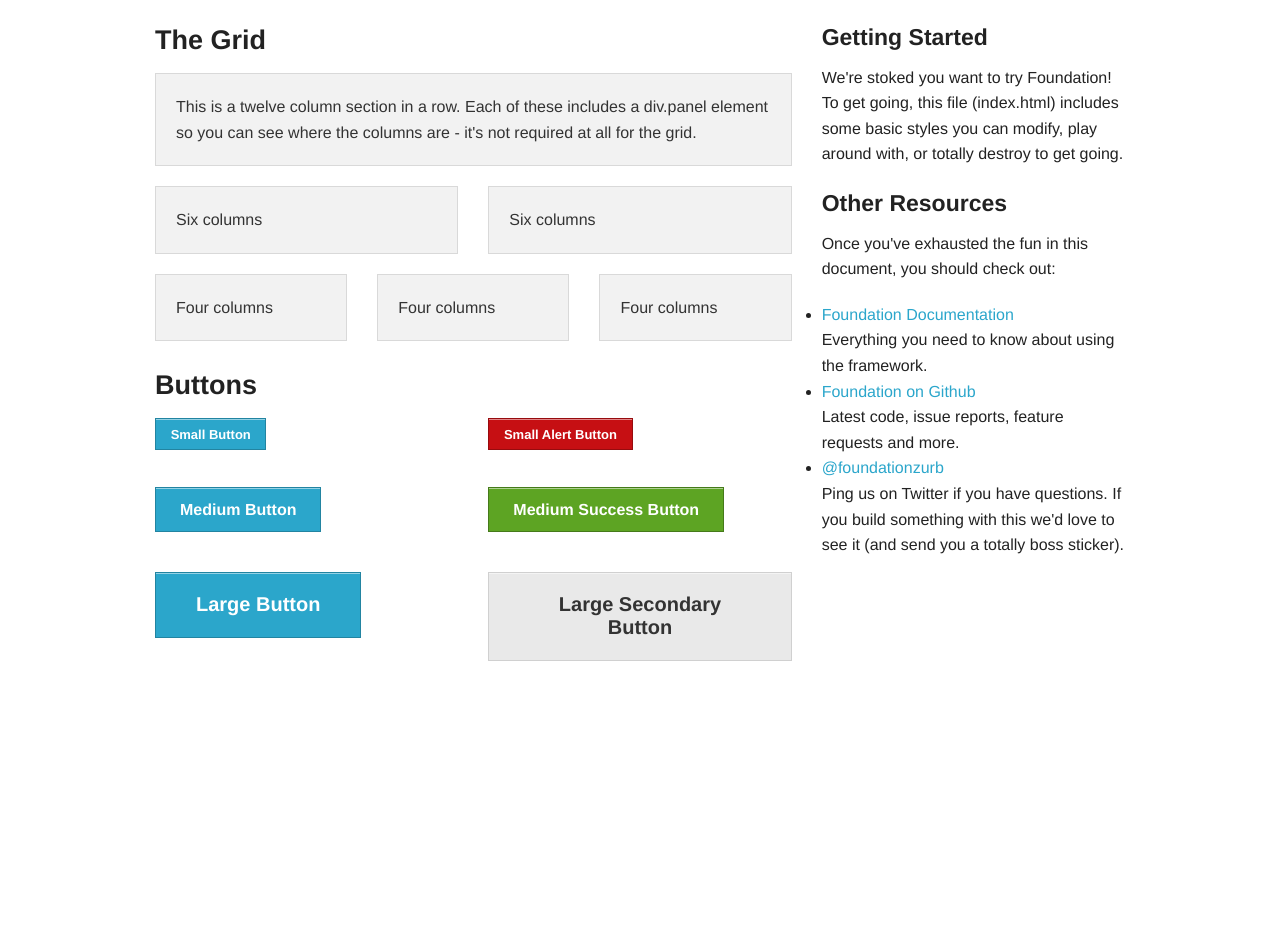
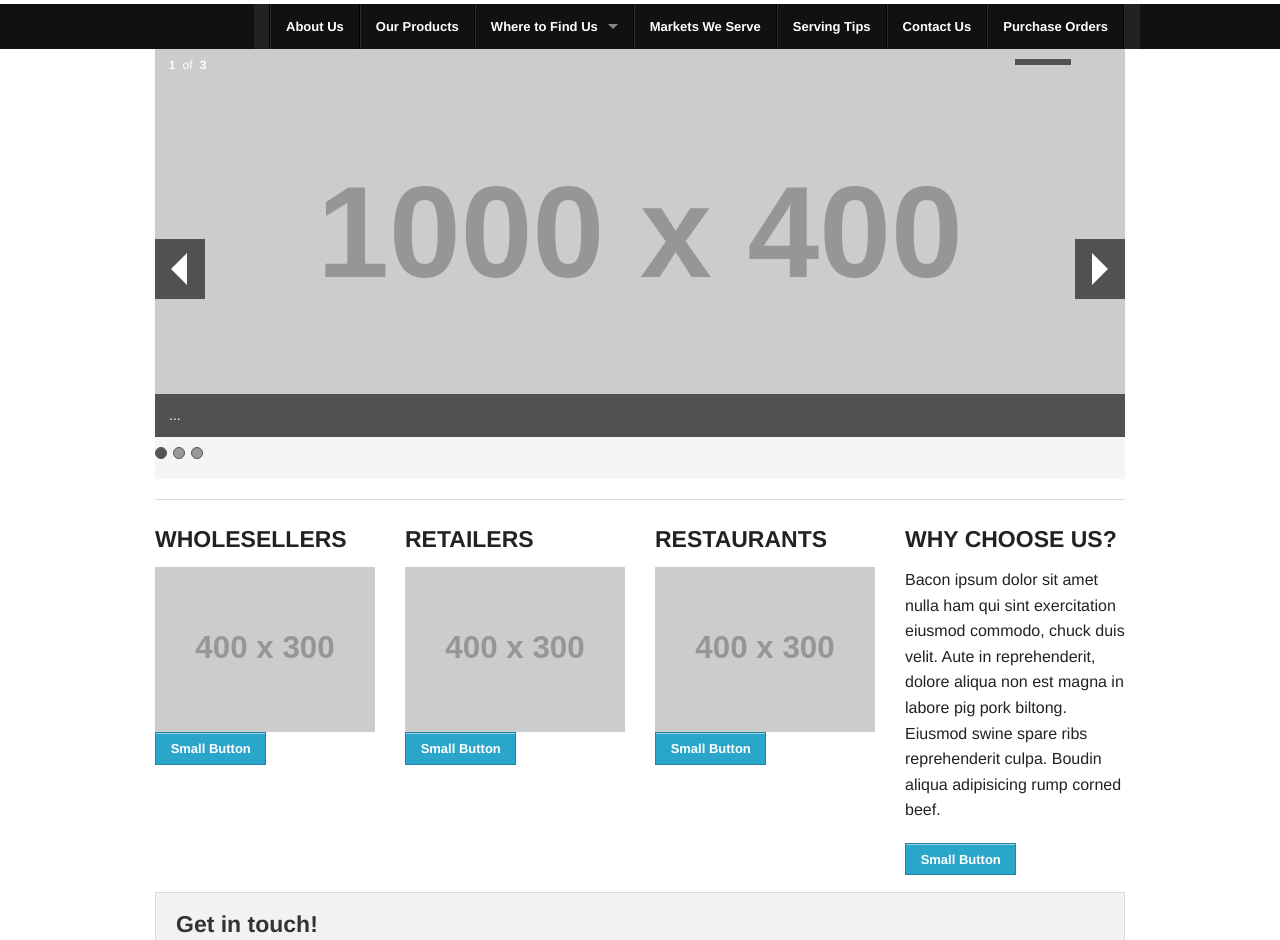
Before and after one commit to pibemillo/FS, a plain HTML site: page index.html in a window 1280 px wide. Shown: the part 127-1067 px from the top of the page. Before the commit the page ends 833 px from the top, so only its background shows below. Drawn offline with Linux system fonts and the light colour scheme; placeholder pictures from the web are drawn by us.

Commit message:
Homepage Layout Start

```diff
--- a/index.html
+++ b/index.html
@@ -16,85 +16,175 @@
 </head>
 <body>
 
+	<!-- Logo -->
 	<div class="row">
     	<div class="large-12 columns">
-			<h2>Welcome to Foundation</h2>
-			<p>This is version 4.3.2.</p>
+      		<h1><img src="http://placehold.it/400x100&text=Logo"></h1>
+    	</div>
+	</div>
+	<!-- End Logo -->
+
+	<!-- Nav -->
+	<div class="contain-to-grid">
+	    <nav class="top-bar">
+		  <ul class="title-area">
+		    <!-- Title Area -->
+		    <li class="name">
+		    </li>
+		    <!-- Remove the class "menu-icon" to get rid of menu icon. Take out "Menu" to just have icon alone -->
+		    <li class="toggle-topbar menu-icon"><a href="#"><span>Menu</span></a></li>
+		  </ul>
+
+		  <section class="top-bar-section">
+		    <!-- Left Nav Section -->
+		    <ul class="right large-12 columns">
+		      <li class="divider"></li>
+		      <li><a href="#">About Us</a></li>
+		      <li class="divider"></li>
+		      <li><a href="#">Our Products</a></li>
+		      <li class="divider"></li>
+		      <li class="has-dropdown"><a href="#">Where to Find Us</a>
+
+		        <ul class="dropdown">
+		          <li class="has-dropdown"><a href="#">Dropdown Level 1a</a>
+
+		            <ul class="dropdown">
+		              <li><label>Dropdown Level 2 Label</label></li>
+		              <li><a href="#">Dropdown Level 2a</a></li>
+		              <li><a href="#">Dropdown Level 2b</a></li>
+		              <li class="has-dropdown"><a href="#">Dropdown Level 2c</a>
+
+		                <ul class="dropdown">
+		                  <li><label>Dropdown Level 3 Label</label></li>
+		                  <li><a href="#">Dropdown Level 3a</a></li>
+		                  <li><a href="#">Dropdown Level 3b</a></li>
+		                  <li class="divider"></li>
+		                  <li><a href="#">Dropdown Level 3c</a></li>
+		                </ul>
+		              </li>
+		              <li><a href="#">Dropdown Level 2d</a></li>
+		              <li><a href="#">Dropdown Level 2e</a></li>
+		              <li><a href="#">Dropdown Level 2f</a></li>
+		            </ul>
+		          </li>
+		          <li><a href="#">Dropdown Level 1b</a></li>
+		          <li><a href="#">Dropdown Level 1c</a></li>
+		          <li class="divider"></li>
+		          <li><a href="#">Dropdown Level 1d</a></li>
+		          <li><a href="#">Dropdown Level 1e</a></li>
+		          <li><a href="#">Dropdown Level 1f</a></li>
+		          <li class="divider"></li>
+		          <li><a href="#">See all &rarr;</a></li>
+		        </ul>
+		      </li>
+		      <li class="divider"></li>
+		      <li><a href="#">Markets We Serve</a>
+		      <li class="divider"></li>
+		      <li><a href="#">Serving Tips</a>
+		      <li class="divider"></li>
+		      <li><a href="#">Contact Us</a>
+		      <li class="divider"></li>
+		      <li><a href="#">Purchase Orders</a>
+		      <li class="divider"></li>
+		    </ul>
+		  </section>
+	    </nav>
+	</div>
+<!-- End Nav -->
+
+<!-- Orbit Slider -->
+  <div class="row">
+    <div class="large-12 columns">
+	    <div id="slider">
+	    	<ul data-orbit>
+			  <li>
+			    <img src="http://placehold.it/1000x400&text=[ img 1 ]" />
+			    <div class="orbit-caption">...</div>
+			  </li>
+			  <li>
+			    <img src="http://placehold.it/1000x400&text=[ img 1 ]" />
+			    <div class="orbit-caption">...</div>
+			  </li>
+			  <li>
+			    <img src="http://placehold.it/1000x400&text=[ img 1 ]" />
+			    <div class="orbit-caption">...</div>
+			  </li>
+			</ul>
+	    </div>
     <hr />
     </div>
   </div>
+  <!-- End Orbit Slider -->
+
+<!-- Four-up Content Blocks -->
 
 	<div class="row">
-		<div class="large-8 columns">
-			<h3>The Grid</h3>
+		<div class="large-3 columns">
+      <h4>WHOLESELLERS</h4>
+      <img src="http://placehold.it/400x300&text=[img]" />
+      <p><a href="#" class="small button">Small Button</a></p>
+    </div>
 
-			<!-- Grid Example -->
+    <div class="large-3 columns">
+      <h4>RETAILERS</h4>
+      <img src="http://placehold.it/400x300&text=[img]" />
+      <p><a href="#" class="small button">Small Button</a></p>
+    </div>
+
+    <div class="large-3 columns">
+      <h4>RESTAURANTS</h4>
+      <img src="http://placehold.it/400x300&text=[img]" />
+      <p><a href="#" class="small button">Small Button</a></p>
+    </div>
+
+    <div class="large-3 columns">
+      <h4>WHY CHOOSE US?</h4>
+      <p>Bacon ipsum dolor sit amet nulla ham qui sint exercitation eiusmod commodo, chuck duis velit. Aute in reprehenderit, dolore aliqua non est magna in labore pig pork biltong. Eiusmod swine spare ribs reprehenderit culpa. Boudin aliqua adipisicing rump corned beef.</p>
+      <a href="#" class="small button">Small Button</a>
+    </div>
+
+    </div>
+
+<!-- Call to Action Panel -->
 <div class="row">
     <div class="large-12 columns">
+
       <div class="panel">
-						<p>This is a twelve column section in a row. Each of these includes a div.panel element so you can see where the columns are - it's not required at all for the grid.</p>
+        <h4>Get in touch!</h4>
+
+        <div class="row">
+          <div class="large-9 columns">
+            <p>We'd love to hear from you, you attractive person you.</p>
           </div>
-				</div>
-			</div>
-			<div class="row">
-				<div class="large-6 columns">
-					<div class="panel">
-						<p>Six columns</p>
-					</div>
-				</div>
-				<div class="large-6 columns">
-					<div class="panel">
-						<p>Six columns</p>
-					</div>
-				</div>
-			</div>
-			<div class="row">
-				<div class="large-4 columns">
-					<div class="panel">
-						<p>Four columns</p>
-					</div>
-				</div>
-				<div class="large-4 columns">
-					<div class="panel">
-						<p>Four columns</p>
-					</div>
-				</div>
-				<div class="large-4 columns">
-					<div class="panel">
-						<p>Four columns</p>
+          <div class="large-3 columns">
+            <a href="#" class="radius button right">Contact Us</a>
           </div>
         </div>
       </div>
 
-			<h3>Buttons</h3>
+    </div>
+  </div>
 
+  <!-- Footer -->
+
+  <footer class="row">
+    <div class="large-12 columns">
+      <hr />
       <div class="row">
         <div class="large-6 columns">
-          <p><a href="#" class="small button">Small Button</a></p>
-          <p><a href="#" class="button">Medium Button</a></p>
-          <p><a href="#" class="large button">Large Button</a></p>
+          <p>&copy; Copyright no one at all. Go to town.</p>
         </div>
         <div class="large-6 columns">
-          <p><a href="#" class="small alert button">Small Alert Button</a></p>
-          <p><a href="#" class="success button">Medium Success Button</a></p>
-          <p><a href="#" class="large secondary button">Large Secondary Button</a></p>
+          <ul class="inline-list right">
+            <li><a href="#">Link 1</a></li>
+            <li><a href="#">Link 2</a></li>
+            <li><a href="#">Link 3</a></li>
+            <li><a href="#">Link 4</a></li>
+          </ul>
         </div>
       </div>
     </div>
-
-		<div class="large-4 columns">
-			<h4>Getting Started</h4>
-			<p>We're stoked you want to try Foundation! To get going, this file (index.html) includes some basic styles you can modify, play around with, or totally destroy to get going.</p>
-
-			<h4>Other Resources</h4>
-			<p>Once you've exhausted the fun in this document, you should check out:</p>
-			<ul class="disc">
-				<li><a href="http://foundation.zurb.com/docs">Foundation Documentation</a><br />Everything you need to know about using the framework.</li>
-				<li><a href="http://github.com/zurb/foundation">Foundation on Github</a><br />Latest code, issue reports, feature requests and more.</li>
-				<li><a href="http://twitter.com/foundationzurb">@foundationzurb</a><br />Ping us on Twitter if you have questions. If you build something with this we'd love to see it (and send you a totally boss sticker).</li>
-			</ul>
-		</div>
-	</div>
+  </footer>
 
   <script>
   document.write('<script src=' +
@@ -103,6 +193,8 @@
   </script>
 
   <script src="js/foundation.min.js"></script>
+  <script src="js/foundation/foundation.orbit.js"></script>
+  <script src="js/foundation/foundation.topbar.js"></script>
   <!--
 
   <script src="js/foundation/foundation.js"></script>
@@ -121,15 +213,11 @@
 
   <script src="js/foundation/foundation.magellan.js"></script>
 
-  <script src="js/foundation/foundation.orbit.js"></script>
-
   <script src="js/foundation/foundation.reveal.js"></script>
 
   <script src="js/foundation/foundation.section.js"></script>
 
   <script src="js/foundation/foundation.tooltips.js"></script>
-
-  <script src="js/foundation/foundation.topbar.js"></script>
 
   <script src="js/foundation/foundation.interchange.js"></script>
 
```
Lines whose indentation alone changed are shown as unchanged.
